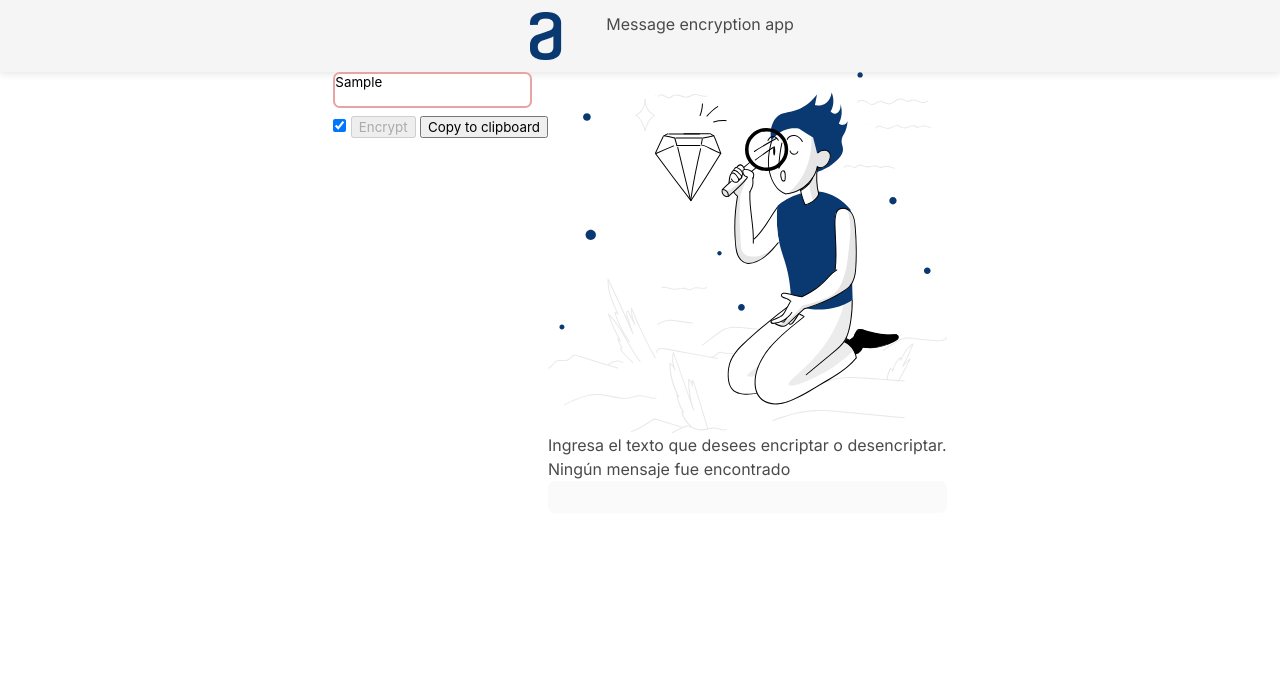
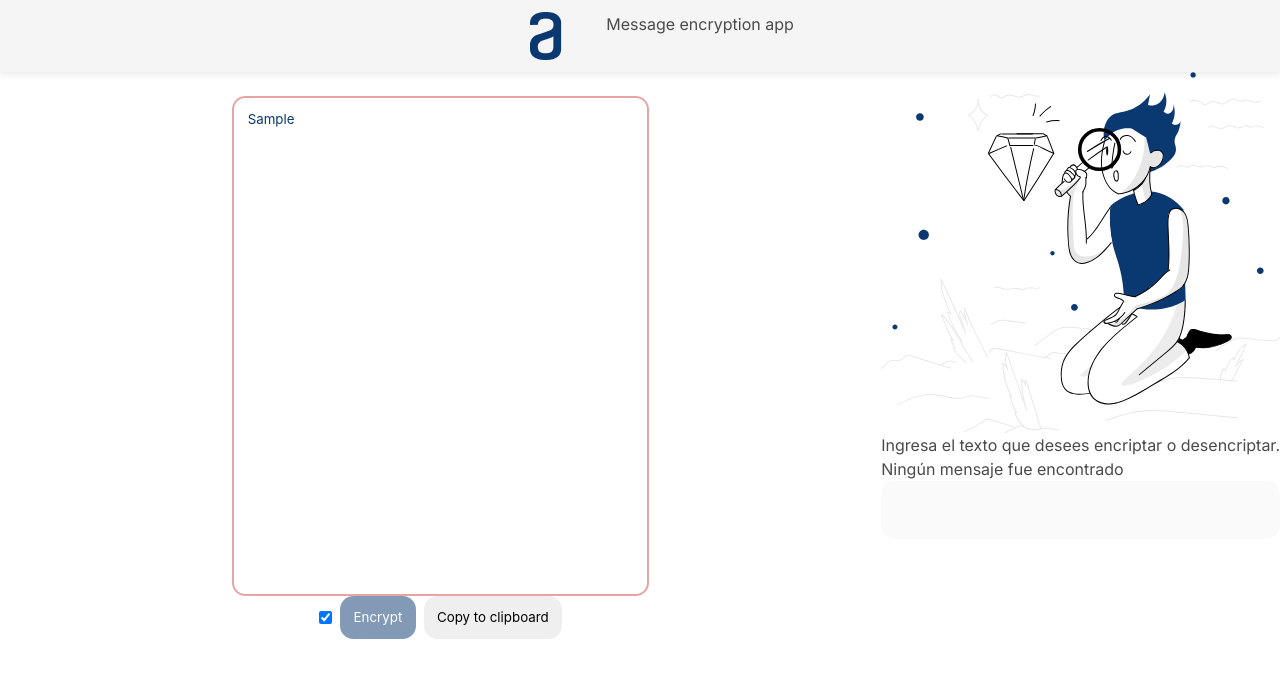
Before and after one commit to emmacv/encryption-app, a website: page index.html in a window 1280 px wide. Both pictures are taken after typing "Sample" into the empty fields and a click on the button "crypt". Drawn offline with Linux system fonts and the light colour scheme.

Commit message:
feat: Improve script

```diff
--- a/core/scripts/app.js
+++ b/core/scripts/app.js
@@ -25,43 +25,41 @@ const encryptOrDecryptMessage = (event) => {
   const { switch: switchButton, message } = form.elements;
   const { value: input } = message;
 
-  (switchButton.checked ? encrypt : decrypt)(input);
+  encryptDecryptMessage(input, switchButton.checked);
 };
 
-const encrypt = (message) => {
-  const result = Object.entries(KEY).reduce(
-    (curr, [key, value]) => curr.replaceAll(key, value),
-    message
-  );
+const encryptDecryptMessage = (message, shouldEncrypt) => {
+  const result = Object.entries(KEY).reduce((curr, [key, value]) => {
+    if (shouldEncrypt) return curr.replaceAll(key, value);
 
-  outputMessage.value = result;
-};
-
-const decrypt = (message) => {
-  const result = Object.entries(KEY).reduce(
-    (curr, [key, value]) => curr.replaceAll(new RegExp(`${value}`, 'g'), key),
-    message
-  );
+    return curr.replaceAll(new RegExp(`${value}`, "g"), key);
+  }, message);
 
   outputMessage.value = result;
 };
 
 const verifyMessage = (message) => {
-  if (!REGEX_VALIDATION.test(message)) {
-    actionButton.disabled = true;
+  if (REGEX_VALIDATION.test(message)) {
+    actionButton.disabled = false;
+    messageArea.classList.remove("error");
+
+    return;
+  }
+
+  actionButton.disabled = true;
+
+  if (message.length > 0) {
+    console.log(message.length);
     messageArea.classList.add("error");
 
     throw Error("Message not valid!");
   }
-
-  actionButton.disabled = false;
-  messageArea.classList.remove("error");
 };
 
 const copyToClipboard = () => {
   navigator.clipboard.writeText(outputMessage.value);
-}
+};
 
 const moveOutputToMsgArea = () => {
   messageArea.value = outputMessage.value;
-}
+};
--- a/core/styles/styles.scss
+++ b/core/styles/styles.scss
@@ -3,22 +3,21 @@
 @import url('https://fonts.googleapis.com/css2?family=Inter:wght@200;400&display=swap');
 @import url('https://fonts.googleapis.com/css2?family=Inter:wght@200;400;700&display=swap');
 
+$dark-blue: #0A3871;
+
 // Overriding values
-$primary: #0A3871;
+$primary: $dark-blue;
 $danger: #ca303070;
 $family-primary: 'Inter';
+$elevation-1: 1em;
+$elevation-2: 1.5em;
+$border-radius-1: 1em;
 
 textarea::placeholder {
   color: $primary;
   opacity: 1;
   border: none;
   font-family: $family-primary;
-}
-
-:root {
-  --elevation-1: 1em;
-  --elevation-2: 1.5em;
-  --border-radius-1: 0.5em;
 }
 
 * {
@@ -30,12 +29,52 @@ header {
 }
 
 form {
+  position: relative;
+  display: flex;
+  flex-direction: column;
+
+  padding: 1.5em;
+
   :not(input[type="checkbox"]:checked)+#action-button::before {
     content: "De";
   }
 
   input[type="checkbox"]:checked+#action-button::before {
     content: "En";
+  }
+
+  textarea {
+    height: 500px;
+    width: 50%;
+    min-width: 320px;
+    margin: 0 auto;
+  }
+
+  .buttons-container {
+    gap: 0.5em;
+
+    button {
+      &:first-of-type {
+        background-color: $dark-blue;
+        color: $white;
+        transition: opacity 0.25s ease-in-out;
+      }
+
+      outline: none;
+      border: none;
+      padding: 1em;
+      border-radius: $border-radius-1;
+      cursor: pointer;
+
+      &:disabled {
+        opacity: 0.5;
+        cursor: not-allowed;
+      }
+    }
+  }
+
+  #switch-output {
+    cursor: pointer;
   }
 }
 
@@ -44,7 +83,9 @@ textarea {
   resize: none;
   outline: none;
   border: none;
-  border-radius: var(--border-radius-1);
+  border-radius: $border-radius-1;
+  padding: 1em;
+  color: $primary;
 }
 
 .error {
@@ -59,7 +100,3 @@ img[alt="guy-searching"] {
 #output-text:read-only {
   color: #0000007c;
 }
-
-#switch-output {
-  cursor: pointer;
-}
--- a/index.html
+++ b/index.html
@@ -16,10 +16,10 @@
     <h1>Message encryption app</h1>
   </header>
   <main class="is-flex is-justify-content-center is-flex-wrap-wrap">
-    <section id="message">
+    <section id="message" class="is-flex-grow-1">
       <form onsubmit="encryptOrDecryptMessage(event);" id="message-form">
         <textarea name="message" id="message" oninput="verifyMessage(event.target.value)" placeholder="Ingrese el texto aqui"></textarea>
-        <div>
+        <div class="is-flex is-justify-content-center buttons-container">
           <input type="checkbox" name="switch" checked>
           <button id="action-button">crypt</button>
           <button type="button" onclick="copyToClipboard();">Copy to clipboard</button>
```
Also changed, not shown: core/styles/styles.css.
